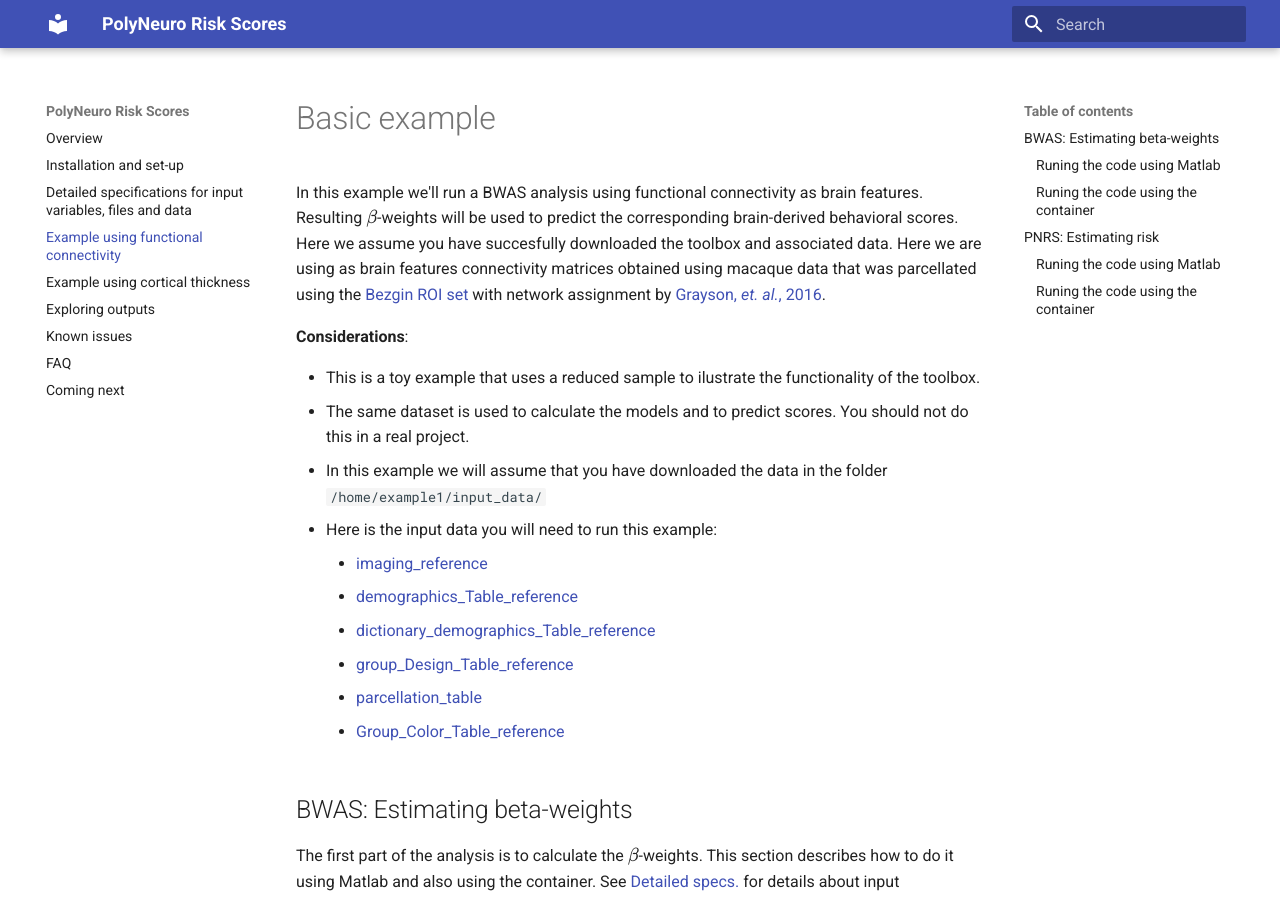
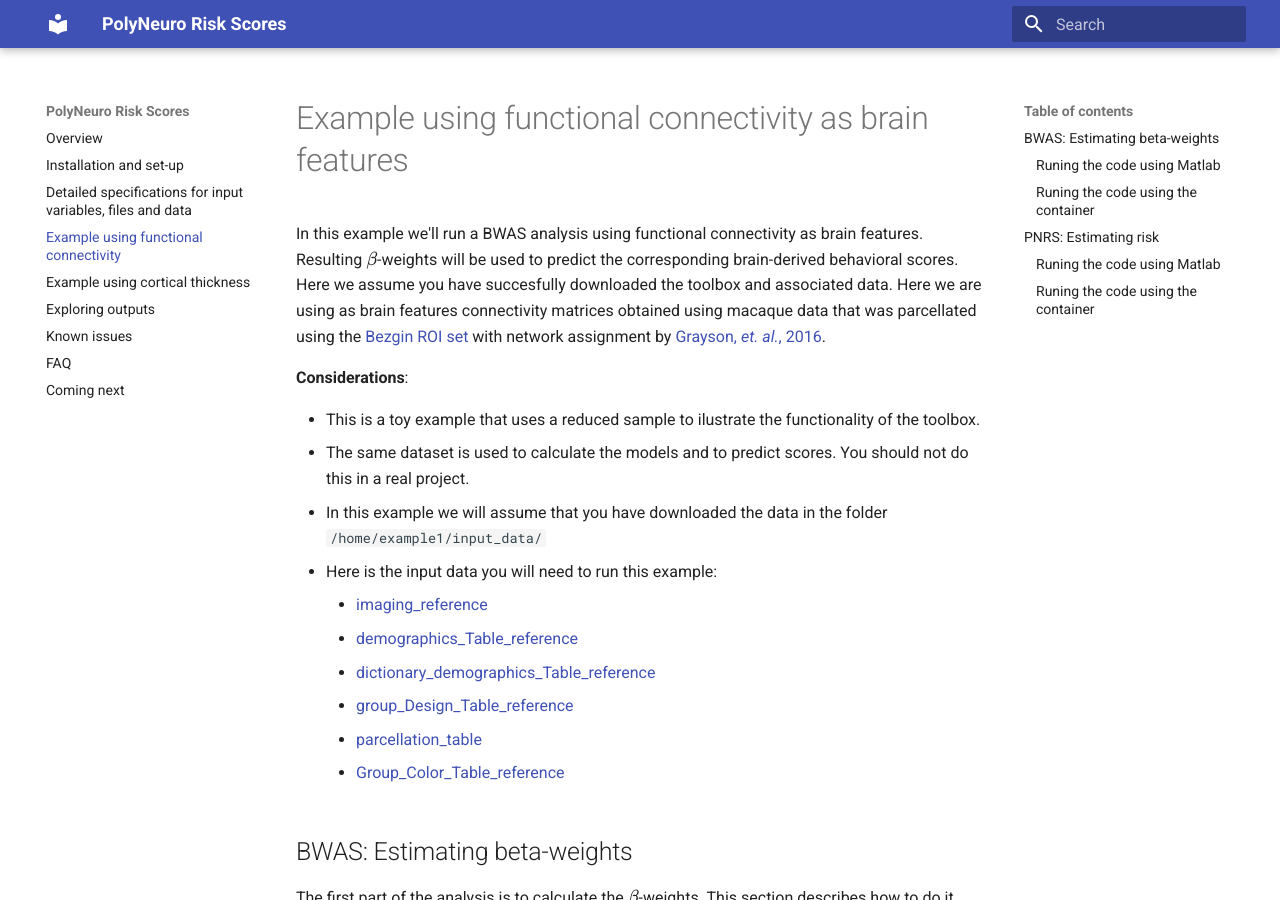
Before and after one commit to omiranda/polyneuro_risk_score, an MkDocs documentation site: the page built from docs/basic_example.md, in a window 1280 px wide and 900 px high. Built offline with MkDocs 1.6.1 and Material for MkDocs 9.7.7, drawn with Linux system fonts in a browser that asks for light colours; formulas are drawn with MathJax 3; old or Windows-style settings are respelled for this version of MkDocs.

Commit message:
Update basic_example.md

```diff
--- a/docs/basic_example.md
+++ b/docs/basic_example.md
@@ -1,6 +1,6 @@
 <script type="text/javascript"
         src="https://cdnjs.cloudflare.com/ajax/libs/mathjax/2.7.0/MathJax.js?config=TeX-AMS_CHTML"></script>
-# Basic example
+# Example using functional connectivity as brain features
 In this example we'll run a BWAS analysis using functional connectivity as brain features. Resulting \\( \beta\\)-weights will be used to predict the corresponding brain-derived behavioral scores. Here we assume you have succesfully downloaded the toolbox and associated data. Here we are using as brain features connectivity matrices obtained using macaque data that was parcellated using the [Bezgin ROI set](https://doi.org/10.1016/j.neuroimage.2012.04.013) with network assignment by [Grayson, *et. al.*, 2016](https://doi.org/10.1016/j.neuron.2016.06.005).
 
 **Considerations**:
```
